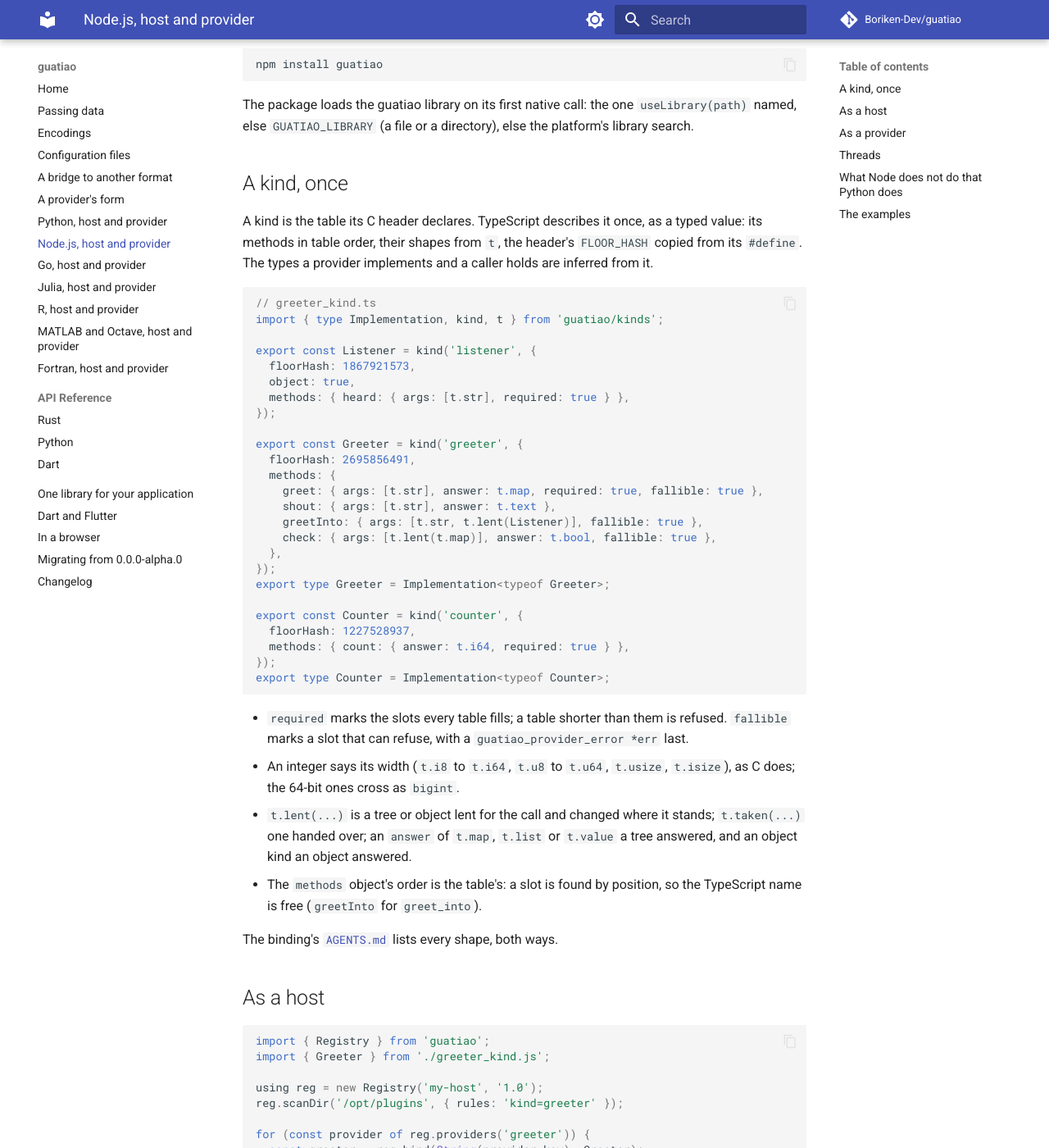
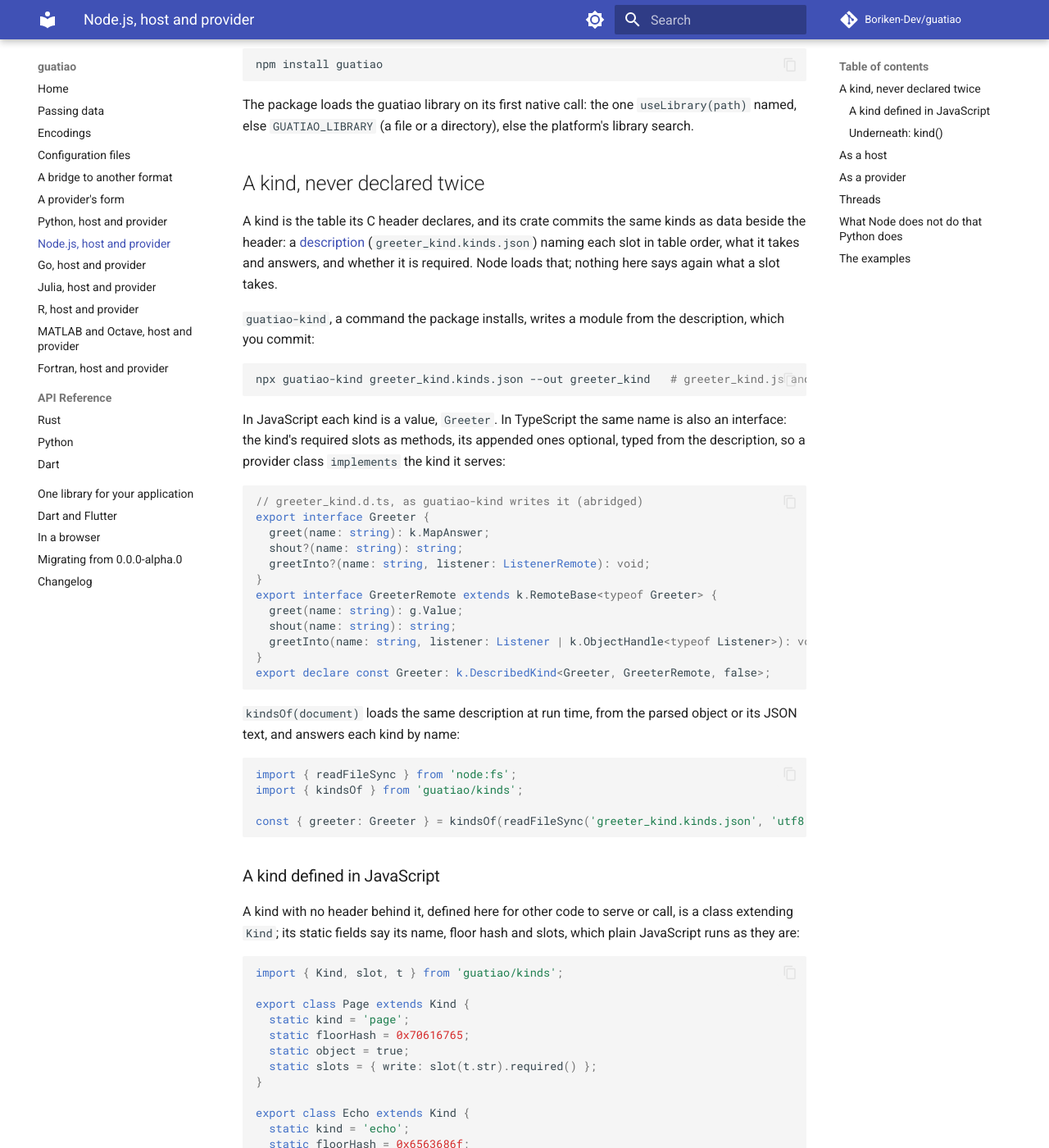
Before and after one commit to Boriken-Dev/guatiao, an MkDocs documentation site: the page built from docs/node.md, in a window 1280 px wide and 1400 px high, scrolled down 239 px. Shown: the whole window at 82% size. Built offline with MkDocs 1.6.1 and Material for MkDocs 9.7.7, drawn with Linux system fonts in a browser that asks for light colours; comment, search, counter and statistics services are not loaded; some of the changed text lies outside the part shown.

Commit message:
docs: Node kinds are loaded from their description or defined as classes
The Node page shows the module guatiao-kind writes, kindsOf at run time,
a kind defined in JavaScript as a class, and providers in plain
JavaScript, with kind() as the primitive underneath. The migration page
says how to move a hand-written kind onto the generated module, and the
repository orientation names the plain JavaScript example and the
command that writes the greeter kinds' Node module.

````diff
--- a/docs/node.md
+++ b/docs/node.md
@@ -15,15 +15,84 @@
 `useLibrary(path)` named, else `GUATIAO_LIBRARY` (a file or a directory),
 else the platform's library search.
 
-## A kind, once
+## A kind, never declared twice
 
-A kind is the table its C header declares. TypeScript describes it once,
-as a typed value: its methods in table order, their shapes from `t`, the
-header's `FLOOR_HASH` copied from its `#define`. The types a provider
-implements and a caller holds are inferred from it.
+A kind is the table its C header declares, and its crate commits the
+same kinds as data beside the header: a [description](encodings.md#a-kind-described)
+(`greeter_kind.kinds.json`) naming each slot in table order, what it
+takes and answers, and whether it is required. Node loads that; nothing
+here says again what a slot takes.
+
+`guatiao-kind`, a command the package installs, writes a module from the
+description, which you commit:
+
+```bash
+npx guatiao-kind greeter_kind.kinds.json --out greeter_kind   # greeter_kind.js and greeter_kind.d.ts
+```
+
+In JavaScript each kind is a value, `Greeter`. In TypeScript the same
+name is also an interface: the kind's required slots as methods, its
+appended ones optional, typed from the description, so a provider class
+`implements` the kind it serves:
 
 ```ts
-// greeter_kind.ts
+// greeter_kind.d.ts, as guatiao-kind writes it (abridged)
+export interface Greeter {
+  greet(name: string): k.MapAnswer;
+  shout?(name: string): string;
+  greetInto?(name: string, listener: ListenerRemote): void;
+}
+export interface GreeterRemote extends k.RemoteBase<typeof Greeter> {
+  greet(name: string): g.Value;
+  shout(name: string): string;
+  greetInto(name: string, listener: Listener | k.ObjectHandle<typeof Listener>): void;
+}
+export declare const Greeter: k.DescribedKind<Greeter, GreeterRemote, false>;
+```
+
+`kindsOf(document)` loads the same description at run time, from the
+parsed object or its JSON text, and answers each kind by name:
+
+```js
+import { readFileSync } from 'node:fs';
+import { kindsOf } from 'guatiao/kinds';
+
+const { greeter: Greeter } = kindsOf(readFileSync('greeter_kind.kinds.json', 'utf8'));
+```
+
+### A kind defined in JavaScript
+
+A kind with no header behind it, defined here for other code to serve or
+call, is a class extending `Kind`; its static fields say its name, floor
+hash and slots, which plain JavaScript runs as they are:
+
+```js
+import { Kind, slot, t } from 'guatiao/kinds';
+
+export class Page extends Kind {
+  static kind = 'page';
+  static floorHash = 0x70616765;
+  static object = true;
+  static slots = { write: slot(t.str).required() };
+}
+
+export class Echo extends Kind {
+  static kind = 'echo';
+  static floorHash = 0x6563686f;
+  static slots = {
+    echo: slot(t.str).returns(t.text).required().fallible(),
+    copyOnto: slot(t.str, t.lent(Page)).fallible(),
+  };
+}
+```
+
+### Underneath: `kind()`
+
+Both are built on one primitive, which TypeScript can type by inference:
+its methods in table order, their shapes from `t`, the header's
+`FLOOR_HASH`.
+
+```ts
 import { type Implementation, kind, t } from 'guatiao/kinds';
 
 export const Listener = kind('listener', {
@@ -144,7 +213,15 @@
 
 - **`tsc --strict` checks it**: `implements Greeter` refuses a class that
   misspells `greet`, takes a number for the name or answers the wrong
-  type. `static kinds` is what serves it, since `implements` is erased.
+  type, and an appended method it does implement with the wrong types.
+  `static kinds` is what serves it, since `implements` is erased. A
+  misspelled appended method is not caught: it is one more method.
+- **Plain JavaScript runs the same class as it is**, with no build step:
+  `static kinds = [Greeter, Counter];` and no types. A class missing a
+  required method is refused when its library is built, with a
+  `TypeError` naming the method and the kind. With `// @ts-check` at the
+  top of the file, `/** @implements {Greeter} */` above the class has an
+  editor check its methods against the generated declarations.
 - **A configuration is a schema value.** `s.object({ prefix: s.string()
   })` writes the JSON Schema the host checks a configuration against, and
   its type is inferred; the constructor receives the built object. With no
@@ -192,9 +269,10 @@
 - **Register a library synchronously from a module object.** A Python host
   passes a module; an ES module namespace carries no name, so
   `libraryOf` takes the module's location and imports it.
-- **Make kinds anywhere.** `kind()` and `library()` register koffi
-  callbacks, which koffi cannot do inside a call a library is making:
-  describe kinds and build libraries at module level.
+- **Make kinds anywhere.** `kind()`, `kindsOf()` and `library()`
+  register koffi callbacks, as does a kind class when first used, which
+  koffi cannot do inside a call a library is making: describe kinds and
+  build libraries at module level.
 
 ## The examples
 
@@ -202,4 +280,7 @@
   the TypeScript library, optionally adds the guatiao-py bridge, and calls
   every slot of the kind; its README has the commands.
 - `examples/node_provider/node_greeter/` is the library above.
-- `examples/greeter_kind/node/greeter_kind.ts` describes the greeter kinds.
+- `examples/node_js/` is a library and a host in plain JavaScript, with a
+  kind of its own defined as a class.
+- `examples/greeter_kind/node/` is what `guatiao-kind` wrote from
+  `examples/greeter_kind/include/greeter_kind.kinds.json`.
````
Also changed, not shown: AGENTS.md (+10 -1 lines), docs/migrating.md (+28 -0 lines).
